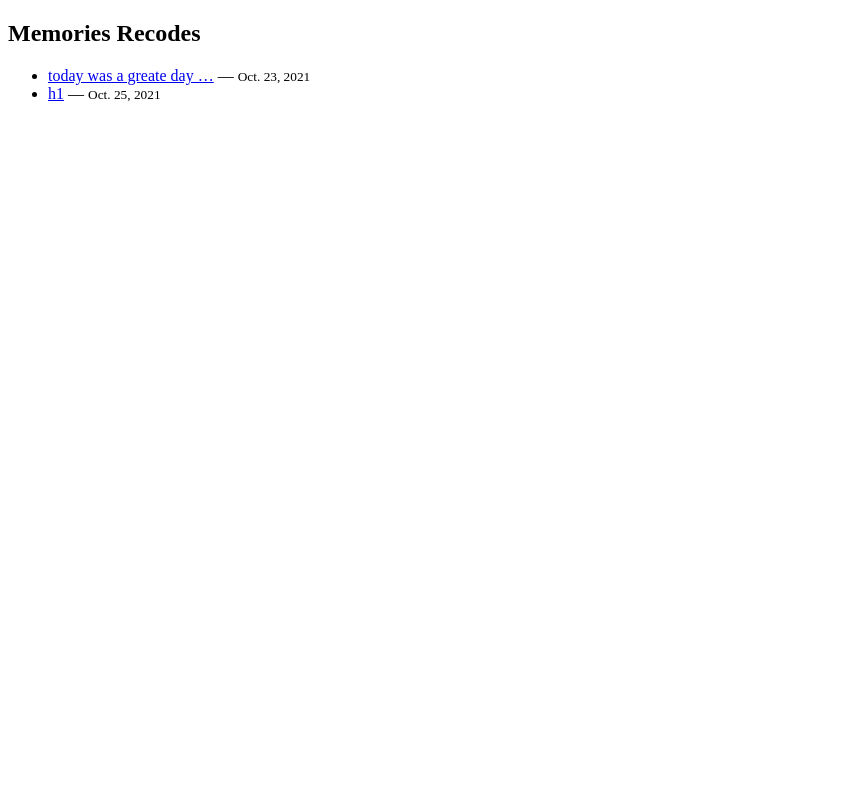
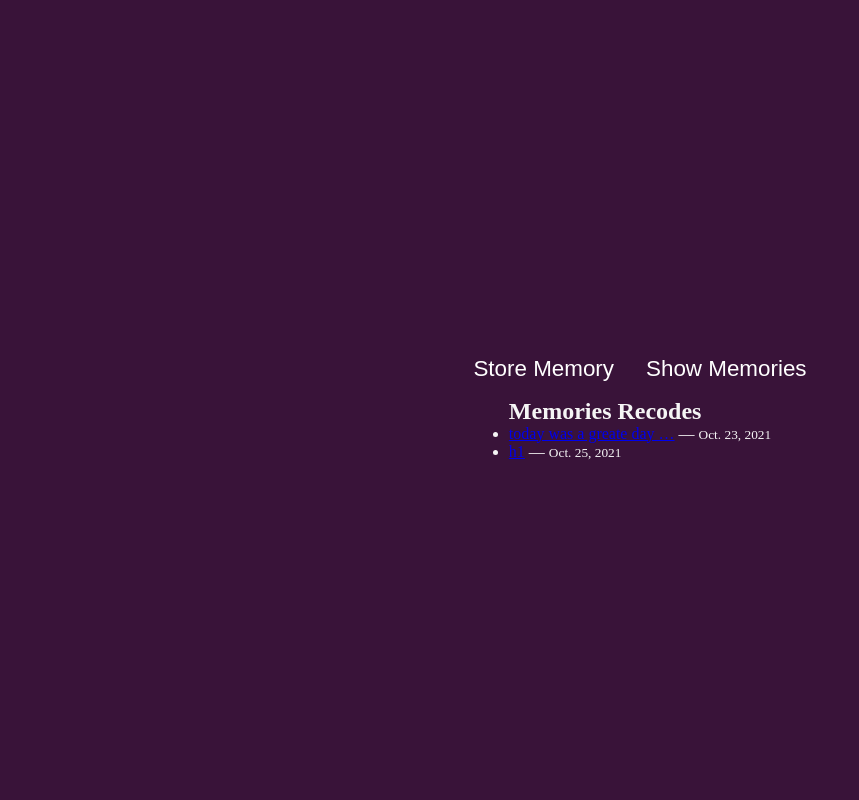
Before and after one commit to BenAwad95/Memory, a Django app: page /memories/ in a window 1280 px wide. Shown: the whole page, without its empty margins (0-859 px from the left). Run offline with Django 3.2, Linux system fonts and the light colour scheme; data comes from the database, SQL or seed files in the repository; both versions use the stored data as it was after the commit.

Commit message:
style css added for all pages

```diff
--- a/memory/settings.py
+++ b/memory/settings.py
@@ -119,6 +119,8 @@ USE_TZ = True
 # https://docs.djangoproject.com/en/3.2/howto/static-files/
 
 STATIC_URL = '/static/'
+STATICFILES_DIRS = [BASE_DIR / 'static']
+
 
 # Default primary key field type
 # https://docs.djangoproject.com/en/3.2/ref/settings/#default-auto-field
--- a/static/css/main_style.css
+++ b/static/css/main_style.css
@@ -0,0 +1,43 @@
+*{
+    margin: 0;
+    padding: 0;
+    box-sizing: border-box;
+}
+
+html, body{
+    height: 100vh;
+    width: 100vw;
+    overflow: hidden;
+    background-color: hsl(300, 50%, 15%);
+    color: whitesmoke;
+    display: flex;
+    flex-direction: column;
+    align-items: center;
+    justify-content: center;
+}
+
+nav{
+    padding: 1rem;
+}
+
+nav ul {
+    list-style: none;
+    display: flex;
+    justify-content: space-between;
+    align-items: center;
+}
+nav ul li{
+    margin: 0 1rem;
+}
+
+nav ul li a {
+    text-decoration: none;
+    color: white;
+    font-size: 1.4rem;
+    font-family: Arial, Helvetica, sans-serif;
+    transition: all 8s ease-in-out;
+}
+
+nav ul li a:hover{
+    text-decoration: underline;
+}
--- a/templates/base.html
+++ b/templates/base.html
@@ -4,9 +4,12 @@
     <meta charset="UTF-8">
     <meta http-equiv="X-UA-Compatible" content="IE=edge">
     <meta name="viewport" content="width=device-width, initial-scale=1.0">
+    {% load static %}
+    <link rel="stylesheet" href="{% static 'css/main_style.css' %}">
     <title>Memory</title>
 </head>
 <body>
+    {% include 'navbar.html' %}
     <main>
     {% block content %}
         <form action="" method='post'>
--- /dev/null
+++ b/templates/navbar.html
@@ -0,0 +1,6 @@
+<nav>
+    <ul>
+        <li><a href="{% url 'memoryhome:memory_create' %}">Store Memory</a></li>
+        <li><a href="{% url 'memoryhome:memory_list' %}">Show Memories</a></li>
+    </ul>
+</nav>
```
Also changed, not shown: db.sqlite3.
